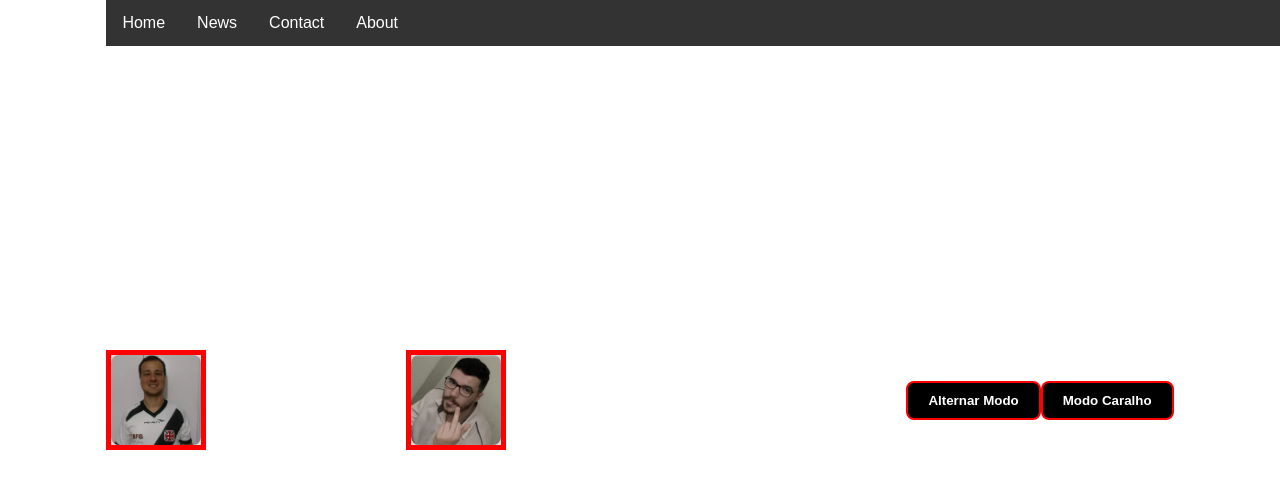
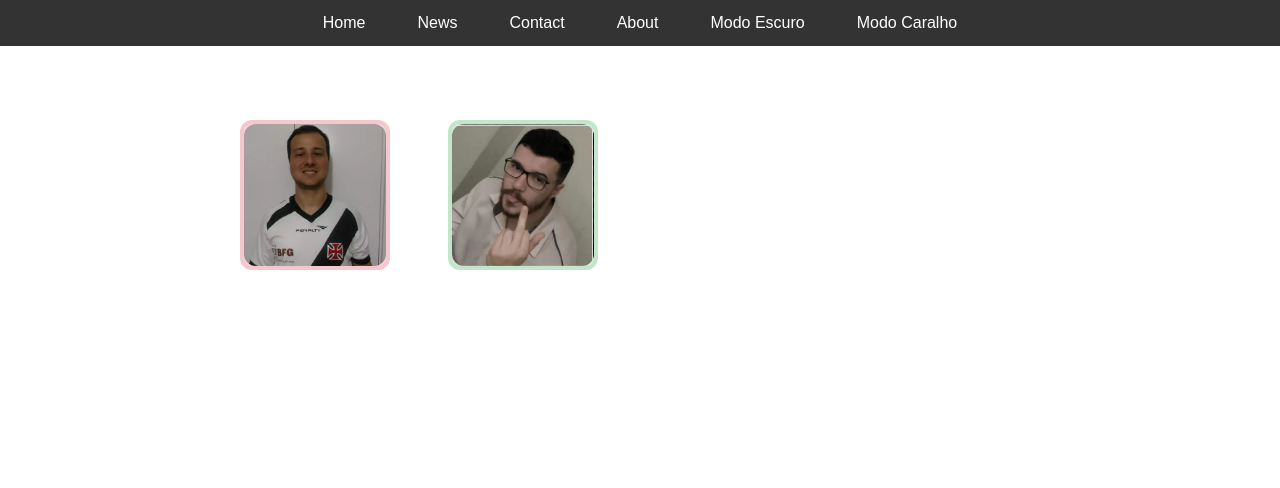
Before and after one commit to NickMarvila/mistureba-1, a plain HTML site: page index.html in a window 1280 px wide. Drawn offline with nearby package versions, Linux system fonts and the light colour scheme.

Commit message:
modo escuro/claro

```diff
--- a/config.js
+++ b/config.js
@@ -1,3 +1,56 @@
 function trocaModoEscuro() {
-    document.body.classList.toggle('modo-escuro');
+    const body = document.body;
+    const botao = document.getElementById('botaoModo');
+
+    body.classList.toggle('modo-escuro');
+
+    if (body.classList.contains('modo-escuro')) {
+        botao.textContent = 'Modo Claro';
+    } else {
+        botao.textContent = 'Modo Escuro';
+    }
 }
+
+function modoCaralho() {
+    // Fundo piscando
+    setInterval(() => {
+      document.body.style.backgroundColor =
+        `hsl(${Math.floor(Math.random() * 360)}, 100%, 85%)`;
+    }, 200);
+
+    // Som de fundo
+    const audio = new Audio('./sound/fla.mp3');
+    audio.play();
+
+    // Confete explodindo
+    setInterval(() => {
+      confetti({
+        particleCount: 100,
+        spread: 70,
+        origin: { y: 0.6 }
+      });
+    }, 1000);
+
+    // Imagens girando e tremendo
+    const quadrados = document.querySelectorAll('.quadrado img');
+
+    quadrados.forEach(img => {
+      img.style.transition = "transform 0.2s ease";
+      img.style.animation = "gira 1s infinite linear, tremor 0.3s infinite";
+    });
+
+    alert("🚨 MODO CARALHO ATIVADO! Prepare-se.");
+  }
+
+  function playSound(caminho) {
+    const audio = new Audio(caminho);
+    audio.play();
+
+    // Efeito de tremor temporário
+    const alvo = event.currentTarget;
+    alvo.classList.add('tremendo');
+
+    setTimeout(() => {
+      alvo.classList.remove('tremendo');
+    }, 300);
+  }
--- a/index.html
+++ b/index.html
@@ -7,27 +7,24 @@
     <link rel="stylesheet" href="style.css">
 </head>
 <body>
-    <div>
-        <ul>
-        <li><a href="default.asp">Home</a></li>
-        <li><a href="news.asp">News</a></li>
-        <li><a href="contact.asp">Contact</a></li>
-        <li><a href="about.asp">About</a></li>
-      </ul>
+    <ul class="navbar">
+        <li><a href="#">Home</a></li>
+        <li><a href="#">News</a></li>
+        <li><a href="#">Contact</a></li>
+        <li><a href="#">About</a></li>
+        <li><a href="#" class="botao-mode" id="botaoModo" onclick="trocaModoEscuro()">Modo Escuro</a></li>
+        <li><button class="botao-menu" onclick="modoCaralho()">Modo Caralho</button></li>
+    </ul>
+
+    <div class="grid">
+        <div class="quadrado" onclick="playSound('./sound/trem.mp3')">
+            <img src="./images/dioguete.png" alt="Imagem 1">
+        </div>
+        <div class="quadrado" onclick="playSound('./sound/Áudio nhann.mp3')">
+            <img src="./images/gustavo.jpg" alt="Imagem do nhann">
+        </div>
     </div>
-    <div class="grid">
-        <div class="quadrado" onclick="playSound('./sound/trem.mp3')"><img src="./images/dioguete.png" alt="Imagem 1"></div>
-        <div class="quadrado" onclick="playSound('./sound/Áudio nhann')"><img src="./images/gustavo.jpg" alt="Imagem do nhann"></div>
-    </div>
-<div>
-    <button class="botao-mode" onclick="trocaModoEscuro()">Alternar Modo</button>
-</div>
-<div>
-    <button class="botao-mode" onclick="modoCaralho()">Modo Caralho</button>
-</div>
-
-<script src="sons.js"></script>
-<script src="config.js"></script>
-<script src="https://cdn.jsdelivr.net/npm/canvas-confetti@1.5.1/dist/confetti.browser.min.js"></script>
+    <script src="config.js"></script>
+    <script src="https://cdn.jsdelivr.net/npm/canvas-confetti@1.5.1/dist/confetti.browser.min.js"></script>
 </body>
 </html>
--- a/sons.js
+++ /dev/null
@@ -1,45 +0,0 @@
-// ✅ Toca o som ao clicar nos quadrados
-function playSound(caminho) {
-  const audio = new Audio(caminho);
-  audio.play();
-
-  // Efeito de tremor temporário
-  const alvo = event.currentTarget;
-  alvo.classList.add('tremendo');
-
-  setTimeout(() => {
-    alvo.classList.remove('tremendo');
-  }, 300);
-}
-
-// ✅ Ativa o modo doido
-function modoCaralho() {
-  // Fundo piscando
-  setInterval(() => {
-    document.body.style.backgroundColor =
-      `hsl(${Math.floor(Math.random() * 360)}, 100%, 85%)`;
-  }, 200);
-
-  // Som de fundo
-  const audio = new Audio('./sound/fla.mp3');
-  audio.play();
-
-  // Confete explodindo
-  setInterval(() => {
-    confetti({
-      particleCount: 100,
-      spread: 70,
-      origin: { y: 0.6 }
-    });
-  }, 1000);
-
-  // Imagens girando e tremendo
-  const quadrados = document.querySelectorAll('.quadrado img');
-
-  quadrados.forEach(img => {
-    img.style.transition = "transform 0.2s ease";
-    img.style.animation = "gira 1s infinite linear, tremor 0.3s infinite";
-  });
-
-  alert("🚨 MODO CARALHO ATIVADO! Prepare-se.");
-}
--- a/style.css
+++ b/style.css
@@ -6,89 +6,101 @@
 
 body {
   display: flex;
-  justify-content: center;
+  flex-direction: column;
   align-items: center;
   min-height: 100vh;
   font-family: sans-serif;
-  padding: 40px;
-  text-align: center;
-  background-color: white;
-  color: black;
+  padding-top: 80px; /* Espaço pro menu fixo */
+  background-color: #fff;
+  color: #333;
   transition: background-color 0.3s, color 0.3s;
 }
+
 body.modo-escuro {
-  background-color: black;
-  color: white;
+  background-color: #111;
+  color: #eee;
+}
+body.modo-claro {
+  background-color: #eee;
+  color: #111;
 }
 
-ul {
+
+ul.navbar {
   list-style-type: none;
-  margin: 0;
-  padding: 0;
+  background-color: #333;
   overflow: hidden;
-  background-color: #333;
   position: fixed;
   top: 0;
   width: 100%;
+  display: flex;
+  justify-content: center;
+  align-items: center;
 }
 
-li {
-  float: left;
+ul.navbar li {
+  display: inline;
+  margin: 0 10px;
 }
 
-li a {
-  display: block;
+ul.navbar a, .botao-menu {
+  display: inline-block;
   color: white;
   text-align: center;
   padding: 14px 16px;
   text-decoration: none;
+  background: none;
+  border: none;
+  font-size: 16px;
+  cursor: pointer;
 }
 
-/* Change the link color to #111 (black) on hover */
-li a:hover {
-  background-color: #111;
+ul.navbar a:hover, .botao-menu:hover {
+  background-color: #555;
+  border-radius: 8px;
 }
 
-.active {
-  background-color: #04AA6D;
+.grid {
+  margin-top: 40px;
+  display: grid;
+  grid-template-columns: repeat(auto-fill, minmax(150px, 1fr));
+  gap: 30px;
+  width: 90%;
+  max-width: 800px;
 }
 
-
-.grid {
-  display: grid;
-  grid-template-columns: repeat(3, 200px);
-  grid-gap: 100px;
-}
 .quadrado {
-  width: 100px;
-  height: 100px;
+  width: 150px;
+  height: 150px;
+  background-color: #f8d7da; /* Rosa pastel */
+  border: 4px solid #f5c6cb;
+  border-radius: 12px;
+  overflow: hidden;
   display: flex;
   justify-content: center;
   align-items: center;
-  background-color: #ddd;
-  border: 5px solid #ff0000;
   cursor: pointer;
+  transition: transform 0.2s, box-shadow 0.2s;
 }
+
+.quadrado:nth-child(2) {
+  background-color: #d4edda; /* Verde pastel */
+  border-color: #c3e6cb;
+}
+
+.quadrado:hover {
+  transform: scale(1.1);
+  box-shadow: 0 4px 10px rgba(0,0,0,0.2);
+}
+
 .quadrado img {
   width: 100%;
   height: 100%;
   object-fit: cover;
-}
-/* === Efeito hover nos quadrados === */
-.quadrado:hover {
-  transform: scale(1.1);
-  box-shadow: 0 0 15px rgba(255, 0, 0, 0.4);
+  border-radius: 12px;
 }
 
-/* === Imagem redondinha no quadrado === */
-.quadrado img {
-  width: 100%;
-  height: 100%;
-  object-fit: cover;
-  border-radius: 8px;
-}
-
-/* === Animação tremor ao clicar === */
+/* Tremor ao clicar */
 @keyframes tremor {
   0% { transform: translate(0, 0); }
   25% { transform: translate(3px, -3px); }
@@ -100,21 +112,3 @@ li a:hover {
 .tremendo {
   animation: tremor 0.3s linear;
 }
-
-/* === Botão “Modo Caralho” fixo === */
-.botao-mode {
-  padding: 10px 20px;
-  font-weight: bold;
-  background-color: black;
-  color: white;
-  border: 2px solid red;
-  border-radius: 8px;
-  cursor: pointer;
-  transition: 0.2s ease;
-}
-
-.botao-mode:hover {
-  background-color: red;
-  color: black;
-  transform: scale(1.1);
-}
```
